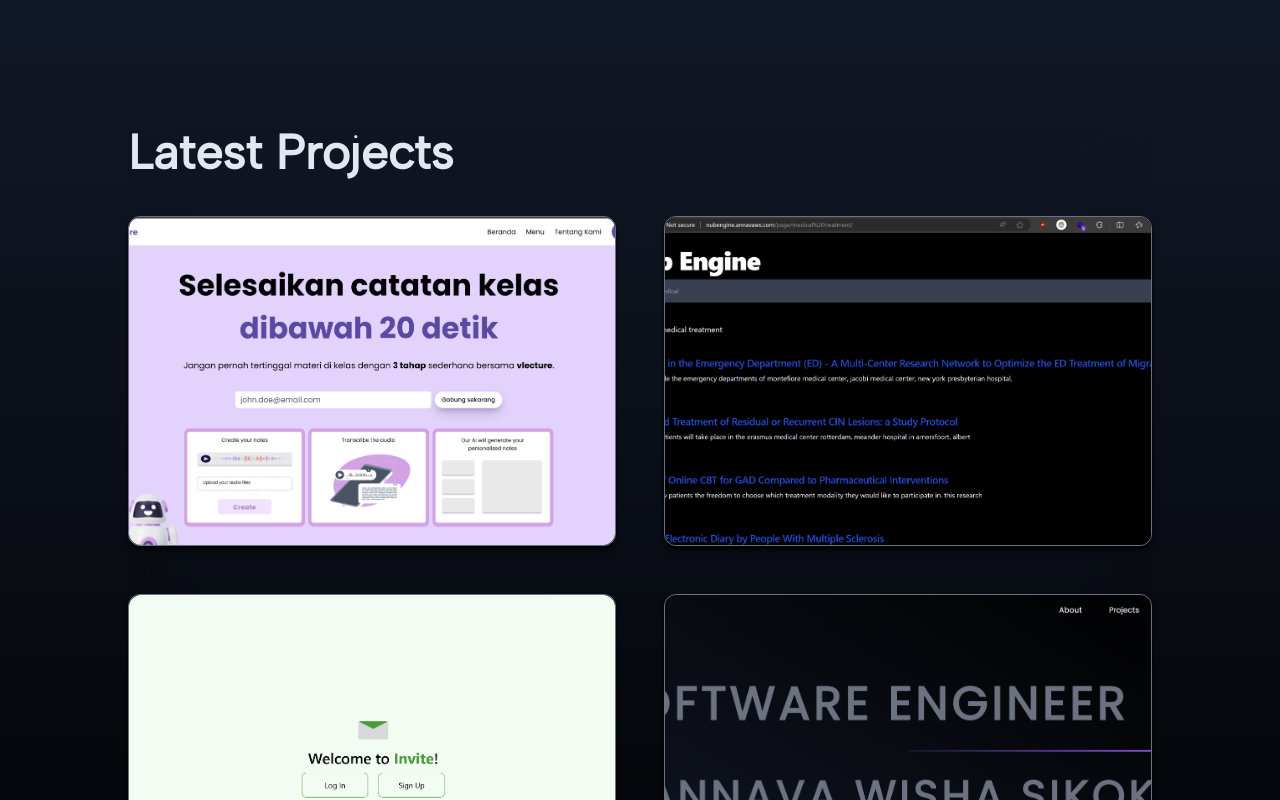
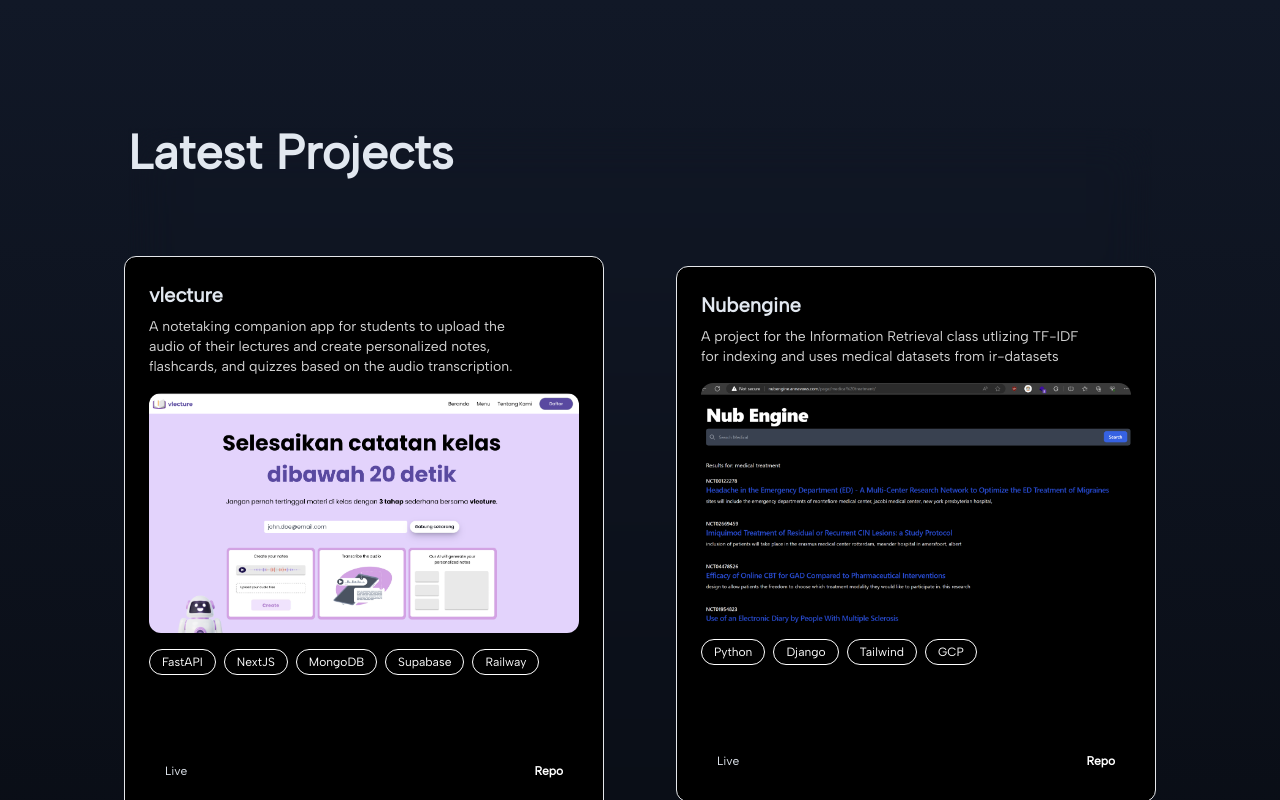
Before and after one commit to annavaws/annavaws.github.io, a Next.js app: page / in a window 1280 px wide. Shown: the part 1600-2400 px from the top of the page. Built offline with nearby package versions, Linux system fonts and the light colour scheme.

Commit message:
feat: add 3d card for projects on homepage

```diff
--- a/src/components/modules/HomeModules/latestproject.tsx
+++ b/src/components/modules/HomeModules/latestproject.tsx
@@ -1,21 +1,10 @@
 import { albert } from "@/styles/fonts";
 import Image from "next/image";
 import React from "react";
-import { motion } from "framer-motion";
 import { Button2 } from "@/components/ui/button";
 import Link from "next/link";
 import { FaArrowRight } from "react-icons/fa";
-const container = {
-  hidden: { opacity: 1, scale: 0 },
-  visible: {
-    opacity: 1,
-    scale: 1,
-    transition: {
-      delayChildren: 0.5,
-      staggerChildren: 0.8,
-    },
-  },
-};
+import { CardBody, CardContainer, CardItem } from "@/components/ui/3d-card";
 
 export default function Latest() {
   const projects = [
@@ -71,124 +60,63 @@
   return (
     <div className="p-10 md:p-32 bg-gradient-to-t from-black to-gray-900">
       <div
-        className={`${albert.className} flex justify-center   backdrop-blur-xl text-slate-200`}
+        className={`${albert.className} flex justify-center  flex-col backdrop-blur-xl text-slate-200`}
       >
-        <div className="w-full">
-          <div className="flex flex-col text-slate-200 justify-between gap-10">
-            <div className="font-semibold text-5xl md:text-5xl">
+        <div className="flex w-full font-semibold text-5xl md:text-5xl">
           Latest Projects
         </div>
-            <div className="grid grid-cols-1 lg:grid-cols-2 gap-12">
+        <div className="flex  text-slate-200">
+          <div className="grid grid-cols-2 gap-20">
             {projects.map((project) => (
-                <motion.ul
-                  variants={container}
-                  initial="hidden"
-                  animate="visible"
-                  key={project.id}
+              <CardContainer key={project.id} className="inter-var">
+                <CardBody className="relative group/card hover:shadow-2xl hover:shadow-emerald-500/[0.1] bg-black w-auto sm:w-[30rem] h-auto rounded-xl p-6 border">
+                  <CardItem className="text-xl font-bold">
+                    {project.title}
+                  </CardItem>
+                  <CardItem
+                    as="p"
+                    className="text-sm max-w-sm mt-2 text-neutral-300"
                   >
-                  <div
-                    key={project.id}
-                    className={`group relative w-full h-[430px] md:h-[400px] lg:h-[330px] border hover:border-gray-100 border-gray-500 rounded-xl shadow-md shadow-black transition duration-500 ease-in-out transform hover:-translate-y-2`}
-                  >
+                    {project.description}
+                  </CardItem>
+                  <CardItem className="w-full mt-4">
                     <Image
                       src={project.image}
-                      layout="fill"
-                      objectFit="cover"
-                      className="rounded-xl"
+                      height="1000"
+                      width="1000"
+                      className="h-60 w-full object-cover rounded-xl group-hover/card:shadow-xl"
                       alt={project.title}
                     />
-                    <div className="absolute inset-0 flex-col bg-black bg-opacity-60 rounded-xl flex items-center justify-center p-5 opacity-0 group-hover:opacity-100 group-hover:backdrop-blur-md transition duration-300 ease-in-out">
-                      {/* <div className="absolute inset-0 object-cover object-center xl:object-bottom opacity-0 group-hover:opacity-100 transition-opacity"> */}
-                      <div className="text-justify h-full mx-10 p-3 md:p-8 flex flex-col w-full justify-between">
-                        <div className="text-xl font-bold mb-2">
-                          {project.title}
-                        </div>
-                        <div className="mb-2">{project.description}</div>
-                        <div className="text-md italic font-bold flex flex-wrap gap-2">
-                          {project.techStack.map((tech) => (
-                            <Button2
-                              className="cursor-default hover:text-purple-300 hover:border-purple-300 px-6 py-2 bg-transparent text-white border-white border rounded-full"
-                              key={tech}
+                  </CardItem>
+                  <div className="flex flex-wrap gap-2 mt-4">
+                    {project.techStack.map((tech, index) => (
+                      <CardItem
+                        key={index}
+                        className="bg-transparent border border-white text-white rounded-full px-3 py-1 text-xs"
                       >
                         {tech}
-                            </Button2>
+                      </CardItem>
                     ))}
                   </div>
-                        <div className="flex flex-row justify-between w-full mt-2">
-                          <div className="w-1/2">
-                            <a
+                  <div className="flex justify-between items-center mt-20">
+                    <CardItem
+                      as="a"
                       href={project.live}
-                              className="mr-3 whitespace-nowrap flex flex-grow items-center space-x-2"
+                      className="px-4 py-2 rounded-xl text-xs font-normal"
                     >
-                              <svg
-                                viewBox="0 0 24 24"
-                                fill="none"
-                                xmlns="http://www.w3.org/2000/svg"
-                                className="w-6 h-6"
+                      Live
+                    </CardItem>
+                    <CardItem
+                      as="a"
+                      href={project.repo}
+                      className="px-4 py-2 rounded-xl bg-black dark:bg-white dark:text-black text-white text-xs font-bold"
                     >
-                                <g id="SVGRepo_bgCarrier" stroke-width="0"></g>
-                                <g
-                                  id="SVGRepo_tracerCarrier"
-                                  stroke-linecap="round"
-                                  stroke-linejoin="round"
-                                ></g>
-                                <g id="SVGRepo_iconCarrier">
-                                  {" "}
-                                  <path
-                                    d="M15.7281 3.88396C17.1624 2.44407 19.2604 2.41383 20.4219 3.57981C21.5856 4.74798 21.5542 6.85922 20.1189 8.30009L17.6951 10.7333C17.4028 11.0268 17.4037 11.5017 17.6971 11.794C17.9906 12.0863 18.4655 12.0854 18.7578 11.7919L21.1816 9.35869C23.0929 7.43998 23.3329 4.37665 21.4846 2.5212C19.6342 0.663551 16.5776 0.905664 14.6653 2.82536L9.81768 7.69182C7.90639 9.61053 7.66643 12.6739 9.5147 14.5293C9.80702 14.8228 10.2819 14.8237 10.5754 14.5314C10.8688 14.2391 10.8697 13.7642 10.5774 13.4707C9.41376 12.3026 9.4451 10.1913 10.8804 8.75042L15.7281 3.88396Z"
-                                    fill="#ffffff"
-                                  ></path>{" "}
-                                  <path
-                                    opacity="0.5"
-                                    d="M14.4846 9.4707C14.1923 9.17724 13.7174 9.17632 13.4239 9.46864C13.1305 9.76097 13.1296 10.2358 13.4219 10.5293C14.5856 11.6975 14.5542 13.8087 13.1189 15.2496L8.27129 20.1161C6.83696 21.556 4.73889 21.5862 3.57742 20.4202C2.41376 19.2521 2.4451 17.1408 3.8804 15.6999L6.30424 13.2666C6.59657 12.9732 6.59565 12.4983 6.30219 12.206C6.00873 11.9137 5.53386 11.9146 5.24153 12.208L2.81769 14.6413C0.906387 16.56 0.666428 19.6234 2.5147 21.4788C4.36518 23.3365 7.42173 23.0944 9.334 21.1747L14.1816 16.3082C16.0929 14.3895 16.3329 11.3262 14.4846 9.4707Z"
-                                    fill="#ffffff"
-                                  ></path>{" "}
-                                </g>
-                              </svg>
-                              <div>Live</div>
-                            </a>
+                      Repo
+                    </CardItem>
                   </div>
-
-                          <div className="w-1/2">
-                            <a
-                              href={project.repo}
-                              className="mr-3 whitespace-nowrap flex flex-grow items-center space-x-2 "
-                            >
-                              <svg
-                                viewBox="0 0 24 24"
-                                fill="none"
-                                xmlns="http://www.w3.org/2000/svg"
-                                className="w-6 h-6"
-                              >
-                                <g id="SVGRepo_bgCarrier" stroke-width="0"></g>
-                                <g
-                                  id="SVGRepo_tracerCarrier"
-                                  stroke-linecap="round"
-                                  stroke-linejoin="round"
-                                ></g>
-                                <g id="SVGRepo_iconCarrier">
-                                  {" "}
-                                  <path
-                                    d="M15.7281 3.88396C17.1624 2.44407 19.2604 2.41383 20.4219 3.57981C21.5856 4.74798 21.5542 6.85922 20.1189 8.30009L17.6951 10.7333C17.4028 11.0268 17.4037 11.5017 17.6971 11.794C17.9906 12.0863 18.4655 12.0854 18.7578 11.7919L21.1816 9.35869C23.0929 7.43998 23.3329 4.37665 21.4846 2.5212C19.6342 0.663551 16.5776 0.905664 14.6653 2.82536L9.81768 7.69182C7.90639 9.61053 7.66643 12.6739 9.5147 14.5293C9.80702 14.8228 10.2819 14.8237 10.5754 14.5314C10.8688 14.2391 10.8697 13.7642 10.5774 13.4707C9.41376 12.3026 9.4451 10.1913 10.8804 8.75042L15.7281 3.88396Z"
-                                    fill="#ffffff"
-                                  ></path>{" "}
-                                  <path
-                                    opacity="0.5"
-                                    d="M14.4846 9.4707C14.1923 9.17724 13.7174 9.17632 13.4239 9.46864C13.1305 9.76097 13.1296 10.2358 13.4219 10.5293C14.5856 11.6975 14.5542 13.8087 13.1189 15.2496L8.27129 20.1161C6.83696 21.556 4.73889 21.5862 3.57742 20.4202C2.41376 19.2521 2.4451 17.1408 3.8804 15.6999L6.30424 13.2666C6.59657 12.9732 6.59565 12.4983 6.30219 12.206C6.00873 11.9137 5.53386 11.9146 5.24153 12.208L2.81769 14.6413C0.906387 16.56 0.666428 19.6234 2.5147 21.4788C4.36518 23.3365 7.42173 23.0944 9.334 21.1747L14.1816 16.3082C16.0929 14.3895 16.3329 11.3262 14.4846 9.4707Z"
-                                    fill="#ffffff"
-                                  ></path>{" "}
-                                </g>
-                              </svg>
-                              <div>Repo</div>
-                            </a>
-                          </div>
-                        </div>
-                      </div>
-                    </div>
-                  </div>
-                </motion.ul>
+                </CardBody>
+              </CardContainer>
             ))}
-            </div>
           </div>
         </div>
       </div>
--- /dev/null
+++ b/src/components/ui/3d-card.tsx
@@ -0,0 +1,155 @@
+"use client";
+
+import { cn } from "@/utils/cn";
+import Image from "next/image";
+import React, {
+  createContext,
+  useState,
+  useContext,
+  useRef,
+  useEffect,
+} from "react";
+
+const MouseEnterContext = createContext<
+  [boolean, React.Dispatch<React.SetStateAction<boolean>>] | undefined
+>(undefined);
+
+export const CardContainer = ({
+  children,
+  className,
+  containerClassName,
+}: {
+  children?: React.ReactNode;
+  className?: string;
+  containerClassName?: string;
+}) => {
+  const containerRef = useRef<HTMLDivElement>(null);
+  const [isMouseEntered, setIsMouseEntered] = useState(false);
+
+  const handleMouseMove = (e: React.MouseEvent<HTMLDivElement>) => {
+    if (!containerRef.current) return;
+    const { left, top, width, height } =
+      containerRef.current.getBoundingClientRect();
+    const x = (e.clientX - left - width / 2) / 25;
+    const y = (e.clientY - top - height / 2) / 25;
+    containerRef.current.style.transform = `rotateY(${x}deg) rotateX(${y}deg)`;
+  };
+
+  const handleMouseEnter = (e: React.MouseEvent<HTMLDivElement>) => {
+    setIsMouseEntered(true);
+    if (!containerRef.current) return;
+  };
+
+  const handleMouseLeave = (e: React.MouseEvent<HTMLDivElement>) => {
+    if (!containerRef.current) return;
+    setIsMouseEntered(false);
+    containerRef.current.style.transform = `rotateY(0deg) rotateX(0deg)`;
+  };
+  return (
+    <MouseEnterContext.Provider value={[isMouseEntered, setIsMouseEntered]}>
+      <div
+        className={cn(
+          "py-20 flex items-center justify-center",
+          containerClassName
+        )}
+        style={{
+          perspective: "1000px",
+        }}
+      >
+        <div
+          ref={containerRef}
+          onMouseEnter={handleMouseEnter}
+          onMouseMove={handleMouseMove}
+          onMouseLeave={handleMouseLeave}
+          className={cn(
+            "flex items-center justify-center relative transition-all duration-200 ease-linear",
+            className
+          )}
+          style={{
+            transformStyle: "preserve-3d",
+          }}
+        >
+          {children}
+        </div>
+      </div>
+    </MouseEnterContext.Provider>
+  );
+};
+
+export const CardBody = ({
+  children,
+  className,
+}: {
+  children: React.ReactNode;
+  className?: string;
+}) => {
+  return (
+    <div
+      className={cn(
+        "h-96 w-96 [transform-style:preserve-3d]  [&>*]:[transform-style:preserve-3d]",
+        className
+      )}
+    >
+      {children}
+    </div>
+  );
+};
+
+export const CardItem = ({
+  as: Tag = "div",
+  children,
+  className,
+  translateX = 0,
+  translateY = 0,
+  translateZ = 0,
+  rotateX = 0,
+  rotateY = 0,
+  rotateZ = 0,
+  ...rest
+}: {
+  as?: React.ElementType;
+  children: React.ReactNode;
+  className?: string;
+  translateX?: number | string;
+  translateY?: number | string;
+  translateZ?: number | string;
+  rotateX?: number | string;
+  rotateY?: number | string;
+  rotateZ?: number | string;
+  [key: string]: any;
+}) => {
+  const ref = useRef<HTMLDivElement>(null);
+  const [isMouseEntered] = useMouseEnter();
+
+  useEffect(() => {
+    handleAnimations();
+  }, [isMouseEntered]);
+
+  const handleAnimations = () => {
+    if (!ref.current) return;
+    if (isMouseEntered) {
+      ref.current.style.transform = `translateX(${translateX}px) translateY(${translateY}px) translateZ(${translateZ}px) rotateX(${rotateX}deg) rotateY(${rotateY}deg) rotateZ(${rotateZ}deg)`;
+    } else {
+      ref.current.style.transform = `translateX(0px) translateY(0px) translateZ(0px) rotateX(0deg) rotateY(0deg) rotateZ(0deg)`;
+    }
+  };
+
+  return (
+    <Tag
+      ref={ref}
+      className={cn("w-fit transition duration-200 ease-linear", className)}
+      {...rest}
+    >
+      {children}
+    </Tag>
+  );
+};
+
+// Create a hook to use the context
+export const useMouseEnter = () => {
+  const context = useContext(MouseEnterContext);
+  if (context === undefined) {
+    throw new Error("useMouseEnter must be used within a MouseEnterProvider");
+  }
+  return context;
+};
```
Lines whose indentation alone changed are shown as unchanged.
